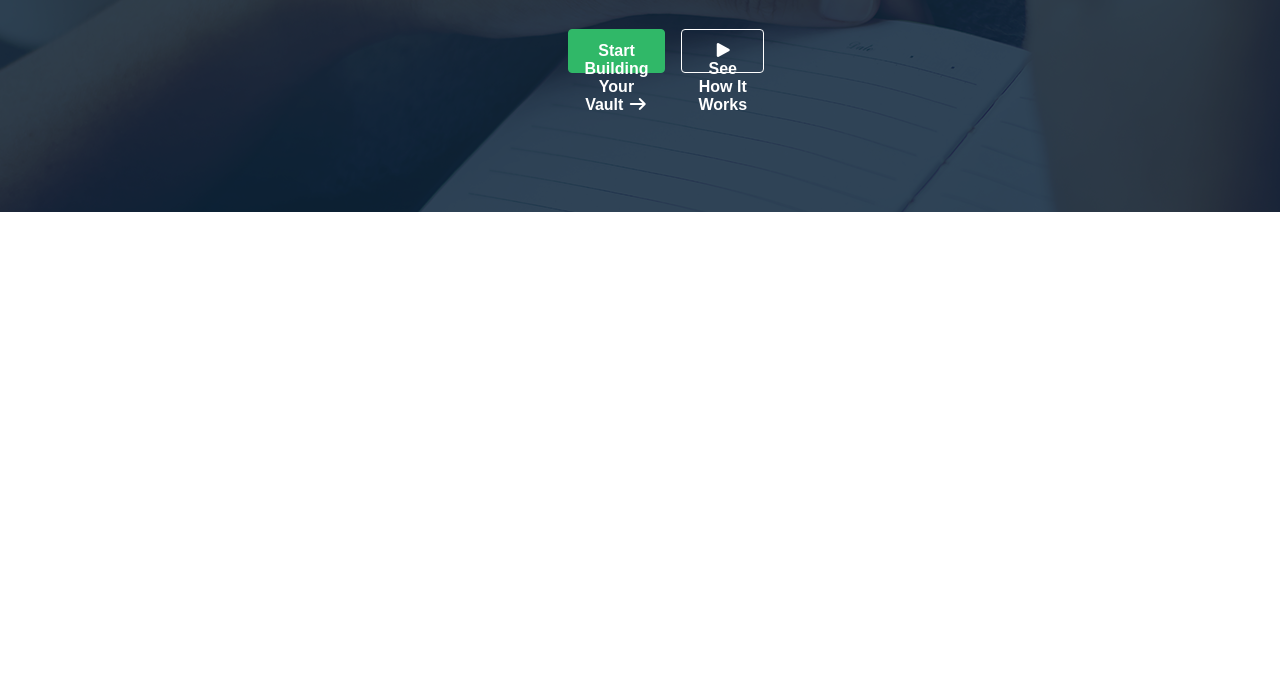
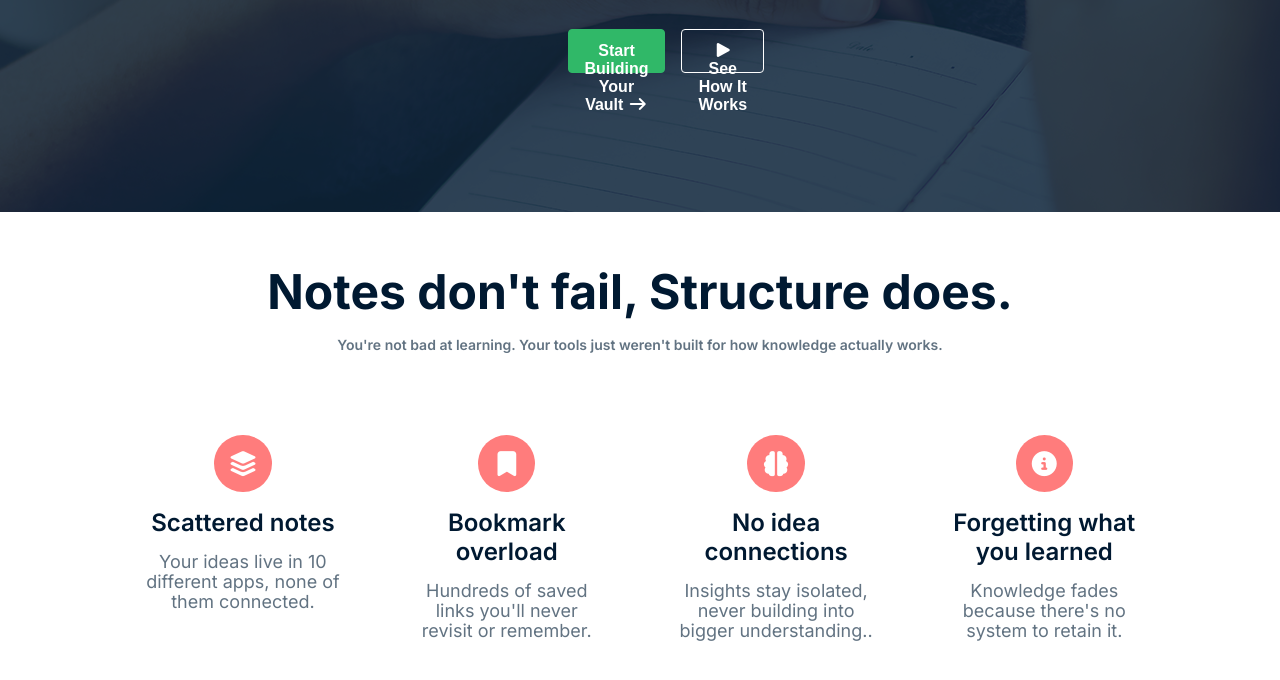
Before and after one commit to khorshedalam0369-hash/projects-a01, a plain HTML site: page index.html in a window 1280 px wide. Shown: the part 558-1238 px from the top of the page. Before the commit the page ends 800 px from the top, so only its background shows below. Drawn offline with Linux system fonts and the light colour scheme.

Commit message:
first commit

```diff
--- a/index.html
+++ b/index.html
@@ -69,6 +69,37 @@
 
     </section>
 
+    <!-- -------Note Section----------- -->
+    <section id="note-section">
+        <div class="title-des">
+            <h2>Notes don't fail, Structure does.</h2>
+            <p>You're not bad at learning. Your tools just weren't built for how knowledge actually works.</p>
+        </div>
+
+        <div class="card-box">
+            <div class="card">
+                <i class="fa-solid fa-layer-group"></i>
+                <h4>Scattered notes</h4>
+                <p>Your ideas live in 10 different apps, none of them connected.</p>
+            </div>
+            <div class="card">
+                <i class="fa-solid fa-bookmark"></i>
+                <h4>Bookmark overload</h4>
+                <p>Hundreds of saved links you'll never revisit or remember.</p>
+            </div>
+            <div class="card">
+                <i class="fa-solid fa-brain"></i>
+                <h4>No idea connections</h4>
+                <p>Insights stay isolated, never building into bigger understanding..</p>
+            </div>
+            <div class="card">
+                <i class="fa-solid fa-circle-info"></i>
+                <h4>Forgetting what
+                    you learned</h4>
+                <p>Knowledge fades because there's no system to retain it.</p>
+            </div>
+        </div>
+    </section>
 
 </body>
 
--- a/style.css
+++ b/style.css
@@ -133,3 +133,57 @@ header #navbar {
   height: 44px;
   cursor: pointer;
 }
+
+
+#note-section .title-des {
+  height: 153px;
+  text-align: center;
+}
+
+#note-section .title-des h2 {
+  font-size: 48px;
+  font-weight: bold;
+  color: #001931;
+  padding-top: 50px;
+}
+
+#note-section .title-des p {
+  font-size: 14px;
+  font-weight: 600;
+  line-height: 20px;
+  color: #627382;
+  padding-top: 14px;
+}
+
+#note-section .card-box {
+  display: flex;
+  gap: 24px;
+  padding: 0 120px;
+}
+
+#note-section .card-box .card {
+  text-align: center;
+  padding: 69.5px 24px;
+}
+
+#note-section .card-box .card i {
+  background-color: #ff7c7c;
+  color: white;
+  padding: 16px 13px;
+  font-size: 25px;
+  border-radius: 100px;
+}
+
+#note-section .card-box .card h4 {
+  margin-top: 16px;
+  font-size: 24px;
+  font-weight: 600;
+  color: #001931;
+}
+
+#note-section .card-box .card p {
+  font-size: 18px;
+  line-height: 20px;
+  color: #627382;
+  margin-top: 15px;
+}
```
